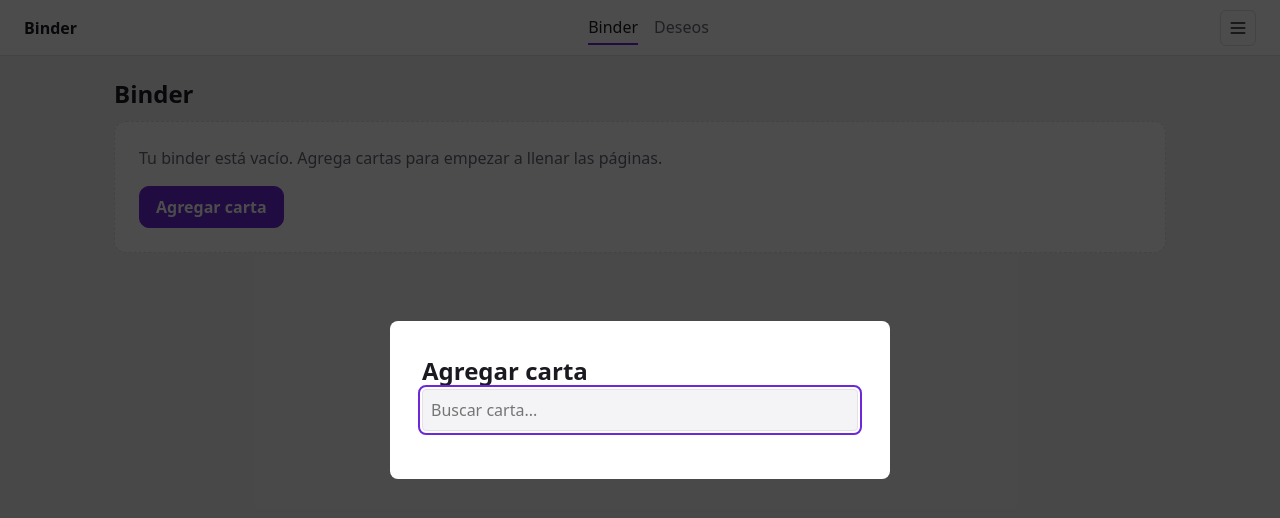
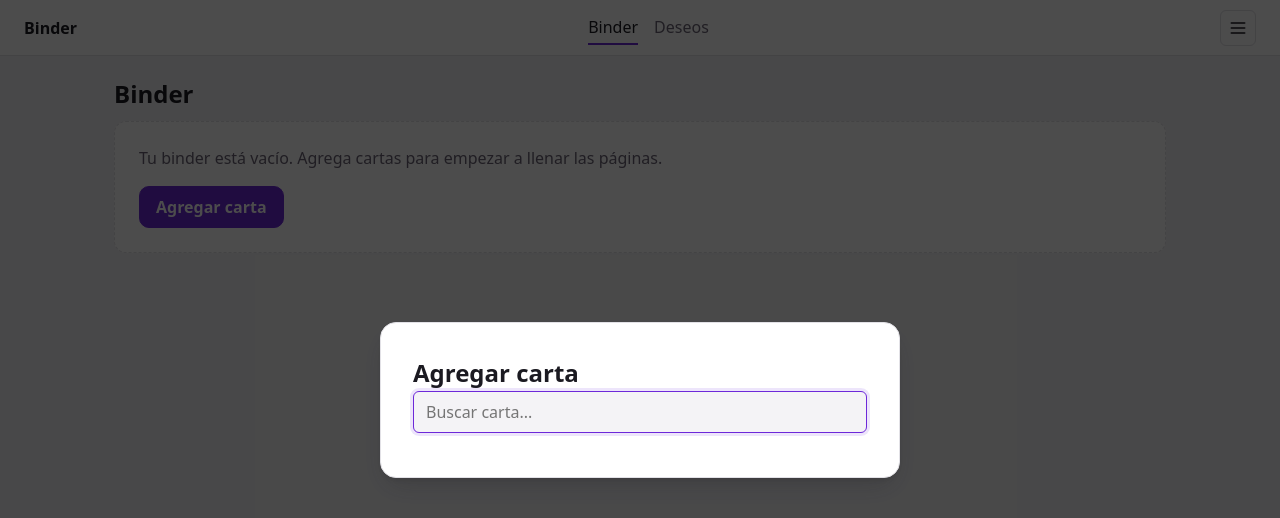
Before and after one commit to jubarbo/binder-app, a React (Vite) app: page / in a window 1280 px wide. Both pictures are taken after a click on the button "Agregar carta". Shown: the top 518 px of the page. Built offline with nearby package versions, Linux system fonts and the light colour scheme.

Commit message:
style(add-card): polish dialog, results meta and status

```diff
--- a/src/features/binder/components/AddCard.tsx
+++ b/src/features/binder/components/AddCard.tsx
@@ -76,8 +76,10 @@ export default function AddCard({ onClose }: AddCardProps) {
         key={card.oracleId}
         onClick={() => handleSelectCard(card)}
         className="add-card-result-item"
+        aria-label={card.name}
       >
-        {card.name}
+        <span className="add-card-result-name">{card.name}</span>
+        {card.typeLine && <span className="add-card-result-meta">{card.typeLine}</span>}
       </button>
     ))
   }
@@ -134,7 +136,7 @@ export default function AddCard({ onClose }: AddCardProps) {
               value={query}
               onChange={(e) => setQuery(e.target.value)}
               placeholder="Buscar carta..."
-              className="add-card-input"
+              className="field"
             />
             <div className="add-card-results">{renderSearchResults()}</div>
           </>
@@ -147,7 +149,7 @@ export default function AddCard({ onClose }: AddCardProps) {
                 const p = printings?.find((pr) => pr.id === e.target.value)
                 setSelectedPrinting(p || null)
               }}
-              className="add-card-input"
+              className="field"
             >
               <option value="">Seleccionar impresión</option>
               {isPrintingsTruncated && (
@@ -162,8 +164,9 @@ export default function AddCard({ onClose }: AddCardProps) {
               ))}
             </select>
             <div className="add-card-actions">
-              <button onClick={() => setSelectedCard(null)}>Atrás</button>
+              <button className="btn btn--ghost" onClick={() => setSelectedCard(null)}>Atrás</button>
               <button
+                className="btn btn--primary"
                 onClick={handleAdd}
                 disabled={!selectedPrinting || isAdding}
               >
--- a/src/index.css
+++ b/src/index.css
@@ -639,44 +639,72 @@ svg {
 .add-card-modal {
   background: var(--color-surface);
   padding: var(--space-6);
-  border-radius: 8px;
-  max-width: 500px;
+  border: 1px solid var(--color-border);
+  border-radius: var(--radius-lg);
+  box-shadow: var(--shadow-lg);
+  max-width: 520px;
   width: 90%;
   max-height: 80vh;
   overflow-y: auto;
-}
-
-.add-card-input {
-  width: 100%;
-  padding: var(--space-2);
-  margin-bottom: var(--space-4);
-  background: var(--color-bg);
-  color: var(--color-text);
-  border: 1px solid var(--color-border);
-  border-radius: 4px;
 }
 
 .add-card-results {
   display: flex;
   flex-direction: column;
   gap: var(--space-1);
+  margin-top: var(--space-3);
   max-height: 300px;
   overflow-y: auto;
 }
 
 .add-card-result-item {
-  padding: var(--space-2);
+  display: flex;
+  flex-direction: column;
+  gap: var(--space-1);
+  padding: var(--space-2) var(--space-3);
   background: var(--color-bg);
   color: var(--color-text);
   border: 1px solid var(--color-border);
-  border-radius: 4px;
+  border-radius: var(--radius-sm);
   cursor: pointer;
   text-align: left;
+  transition:
+    background-color var(--transition-fast),
+    border-color var(--transition-fast),
+    color var(--transition-fast);
+}
+
+.add-card-result-name {
+  font-weight: 600;
+}
+
+.add-card-result-meta {
+  color: var(--color-text-muted);
+  font-size: var(--text-sm);
+  overflow: hidden;
+  text-overflow: ellipsis;
+  white-space: nowrap;
 }
 
 .add-card-result-item:hover {
   background: var(--color-accent);
+  border-color: var(--color-accent);
+}
+
+.add-card-result-item:hover .add-card-result-name,
+.add-card-result-item:hover .add-card-result-meta {
   color: var(--color-on-accent);
+}
+
+/* Search status messages */
+.add-card-status {
+  padding: var(--space-2) var(--space-3);
+  color: var(--color-text-muted);
+  font-size: var(--text-sm);
+}
+
+.add-card-status--error {
+  color: var(--color-danger);
 }
 
 .add-card-actions {
```
